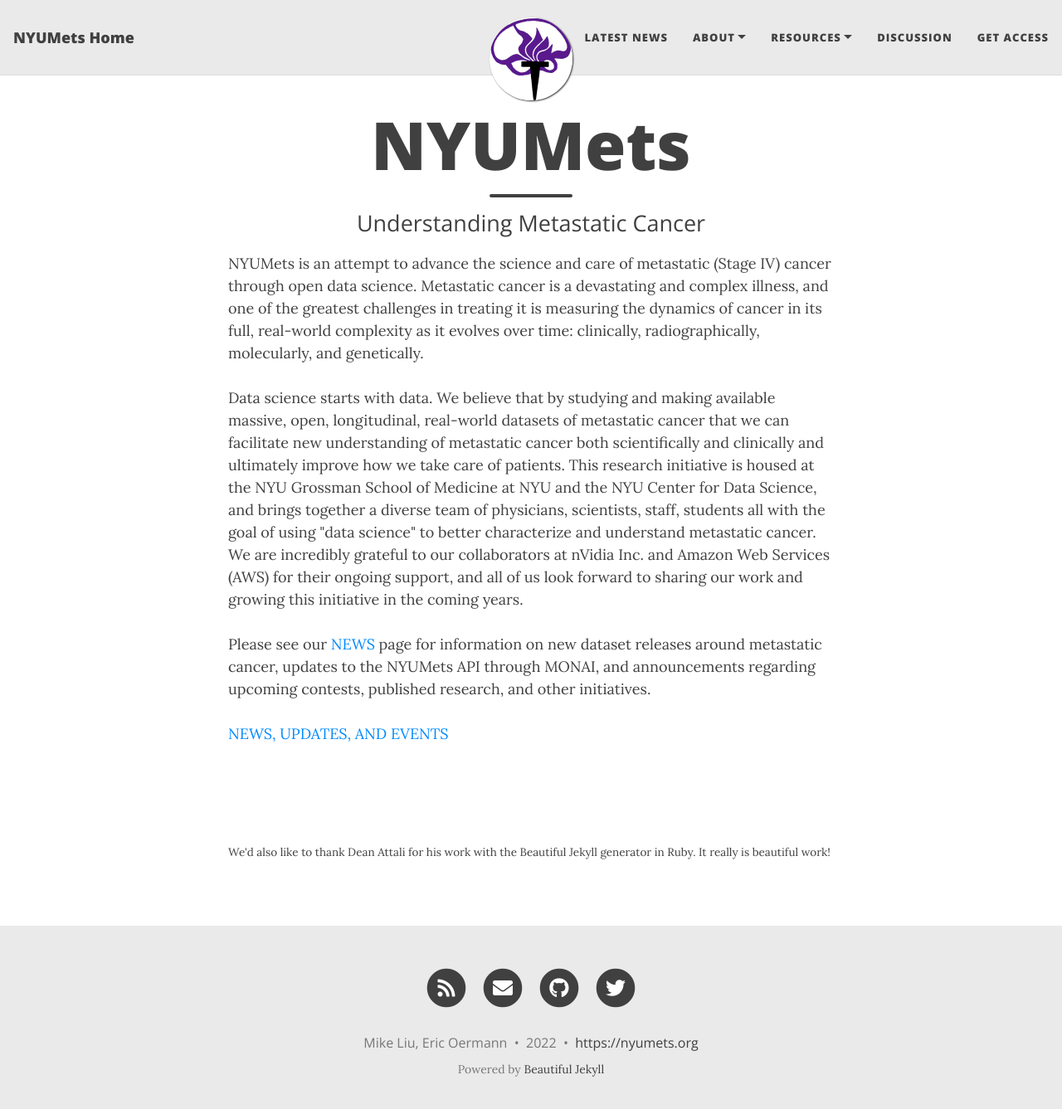
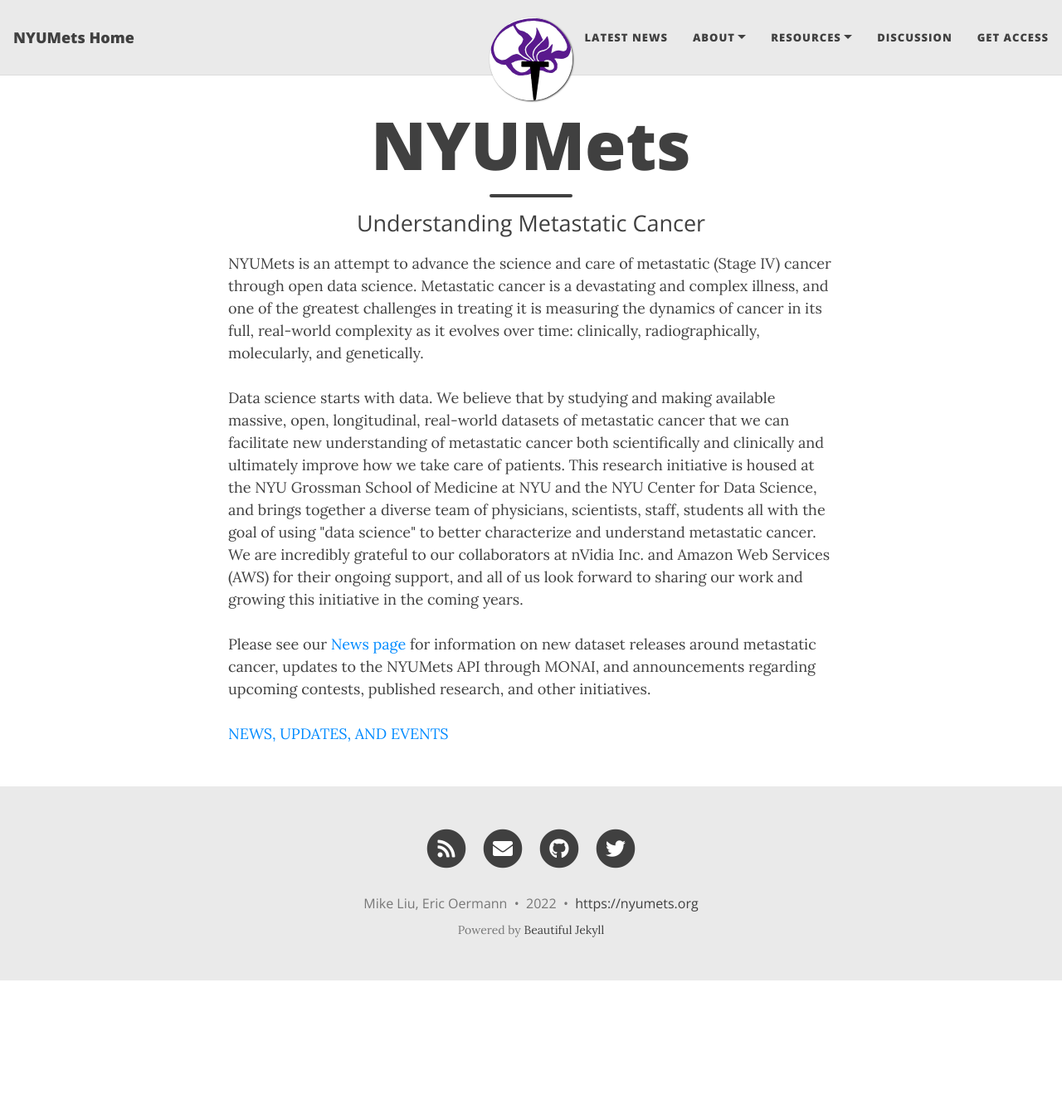
Before and after one commit to nyumets/nyumets.github.io, a Jekyll site: the page built from index.html, in a window 1280 px wide and 1350 px high. Shown: the top 1337 px of the window at 83% size. Built offline with Jekyll 4.4.1, drawn with Linux system fonts in a browser that asks for light colours; nearby versions of some CDN libraries; the list of posts is cut into pages by our own code.

Commit message:
introupdate

```diff
--- a/index.html
+++ b/index.html
@@ -14,9 +14,7 @@
 physicians, scientists, staff, students all with the goal of using "data science" to better characterize and understand metastatic cancer. We are incredibly grateful to our
 collaborators at nVidia Inc. and Amazon Web Services (AWS) for their ongoing support, and all of us look forward to sharing our work and growing this initiative in the coming years. <br> <br>
 
-Please see our <a href="https://nyumets.org/blog/">NEWS</a> page for information on new dataset releases around metastatic cancer, updates to the NYUMets API through MONAI, and announcements regarding upcoming contests,
+Please see our <a href="https://nyumets.org/blog/">News page</a> for information on new dataset releases around metastatic cancer, updates to the NYUMets API through MONAI, and announcements regarding upcoming contests,
 published research, and other initiatives. <br> <br>
 
-<a href="https://nyumets.org/blog/">NEWS, UPDATES, AND EVENTS</a> <br> <br> <br> <br>
-
-<p><sub>We'd also like to thank Dean Attali for his work with the Beautiful Jekyll generator in Ruby. It really is beautiful work!</sub></p>
+<a href="https://nyumets.org/blog/">NEWS, UPDATES, AND EVENTS</a>
```
